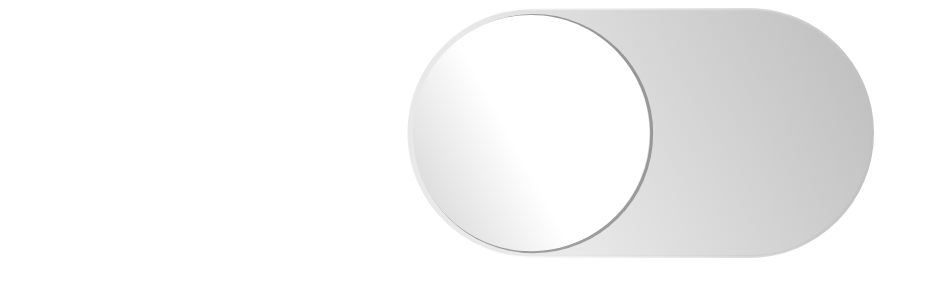
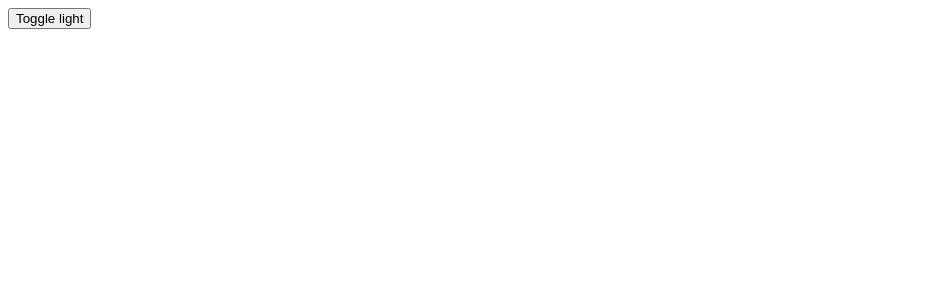
Before and after one commit to MariaTheCoder/onAndOffWebSocketProject, a website: page switch.html in a window 1280 px wide. Shown: the whole page, without its empty margins (0-929 px from the left). Drawn offline with Linux system fonts and the light colour scheme.

Commit message:
replace index.html with simplified switch.html

```diff
--- a/index.html
+++ b/switch.html
@@ -8,6 +8,6 @@
     <title>Lightbulb</title>
   </head>
   <body>
-    <img src="/img/off.svg" alt="Lightbulb that is off" class="center" />
+    <button id="btn-toggle-light">Toggle light</button>
   </body>
 </html>
```
